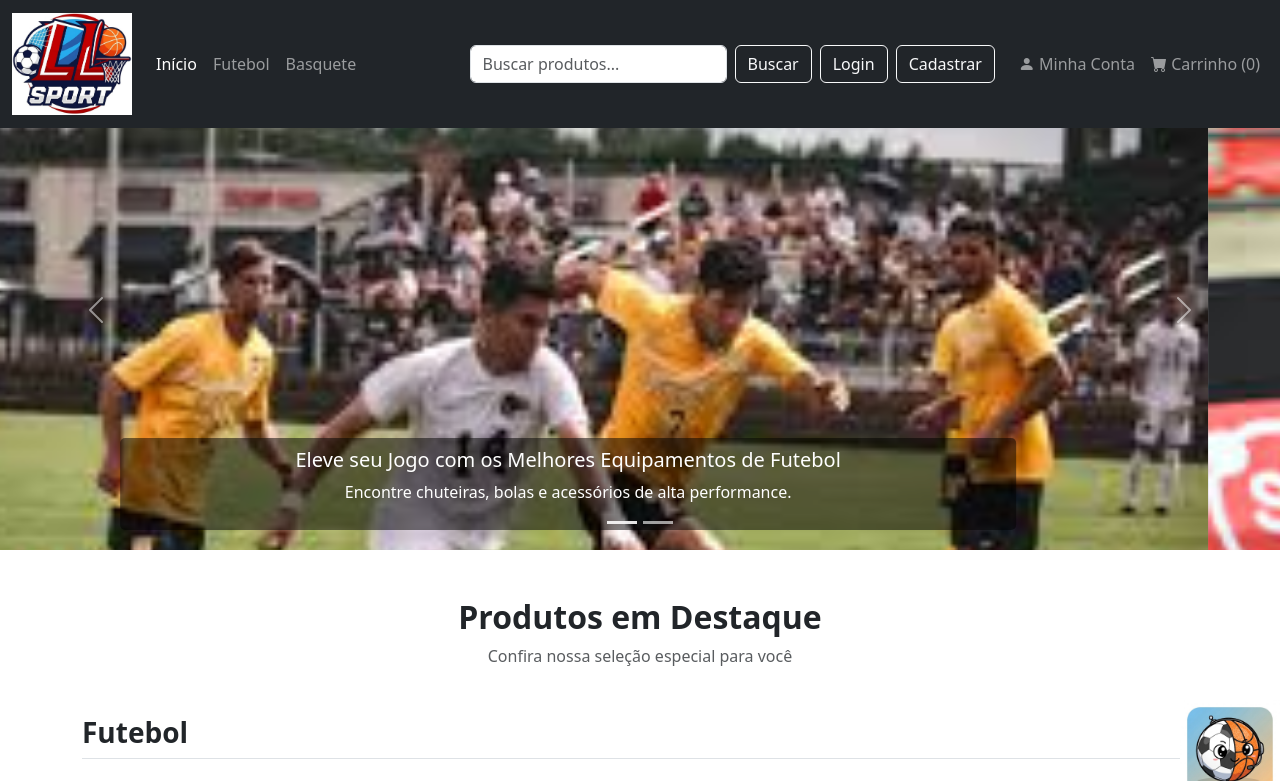
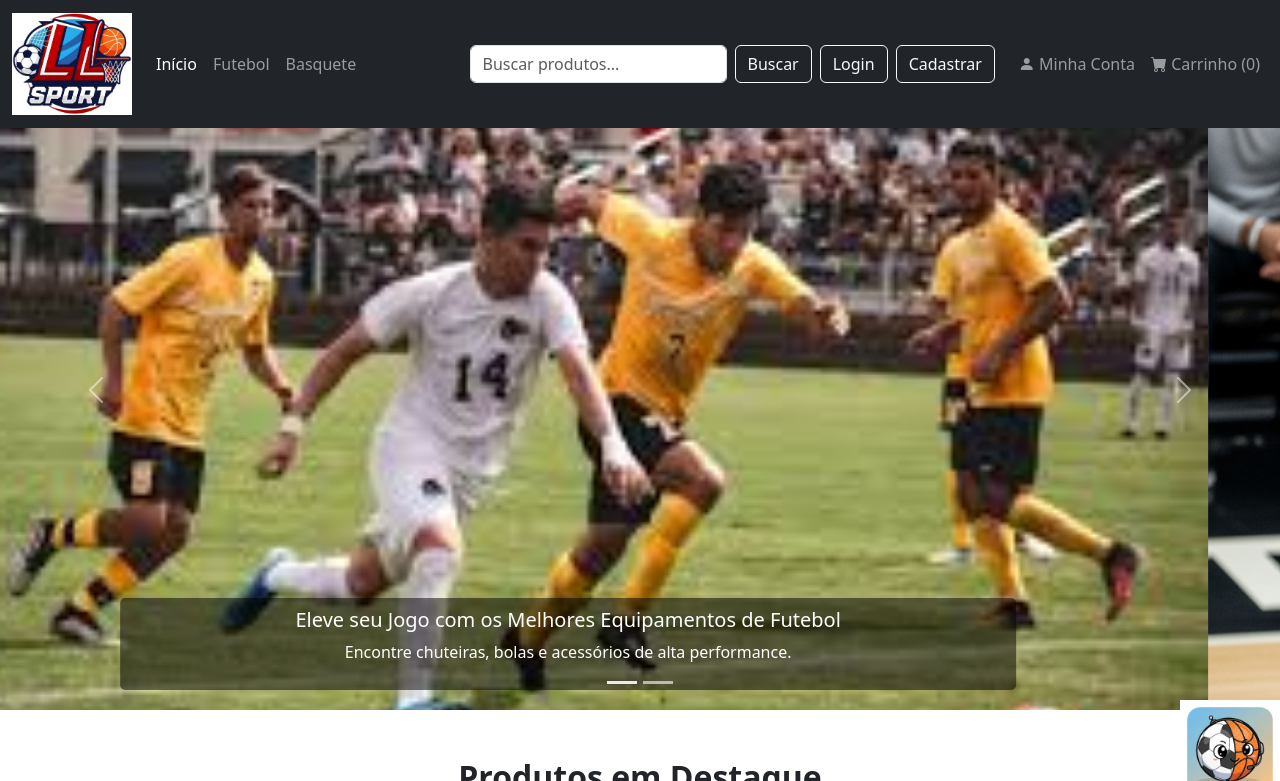
Before and after one commit to lucasmalagutti/FrontLES-v2, a plain HTML site: page index.html in a window 1280 px wide. Shown: the top 781 px of the page. Drawn offline with nearby package versions, Linux system fonts and the light colour scheme.

Commit message:
ajustando imagem basquete carrosel

```diff
--- a/css/style.css
+++ b/css/style.css
@@ -54,14 +54,15 @@ body {
 /* Estilos para a Landing Page */
 
 #heroCarousel .carousel-item {
-    height: 60vh; /* Altura do carrossel */
+    height: 80vh;
     background-color: #777;
 }
 
 #heroCarousel .carousel-item img {
     object-fit: cover; /* Garante que a imagem cubra todo o espaço */
     object-position: center center; /* Tenta centralizar a parte mais importante */
-    height: 165%;/* Limita a altura máxima para manter proporções razoáveis */
+    height: 100%; /* Ajusta para 100% para não cortar a imagem */
+    width: 100%; /* Garante que a largura seja 100% */
 }
 
 #heroCarousel .carousel-caption {
--- a/index.html
+++ b/index.html
@@ -29,7 +29,7 @@
                 </div>
             </div>
             <div class="carousel-item">
-                <img src="imagens/basquete/hoppers.png" class="d-block w-100" alt="">
+                <img src="imagens/basquete/jogandoBasquete.png" class="d-block w-100" alt="">
                 <div class="carousel-caption d-none d-md-block">
                     <h5>Domine as Quadras com Nossos Produtos de Basquete</h5>
                     <p>Bolas, aros e vestuário para todos os níveis de jogo.</p>
```
Also changed, not shown: imagens/basquete/jogandoBasquete.png (added).
